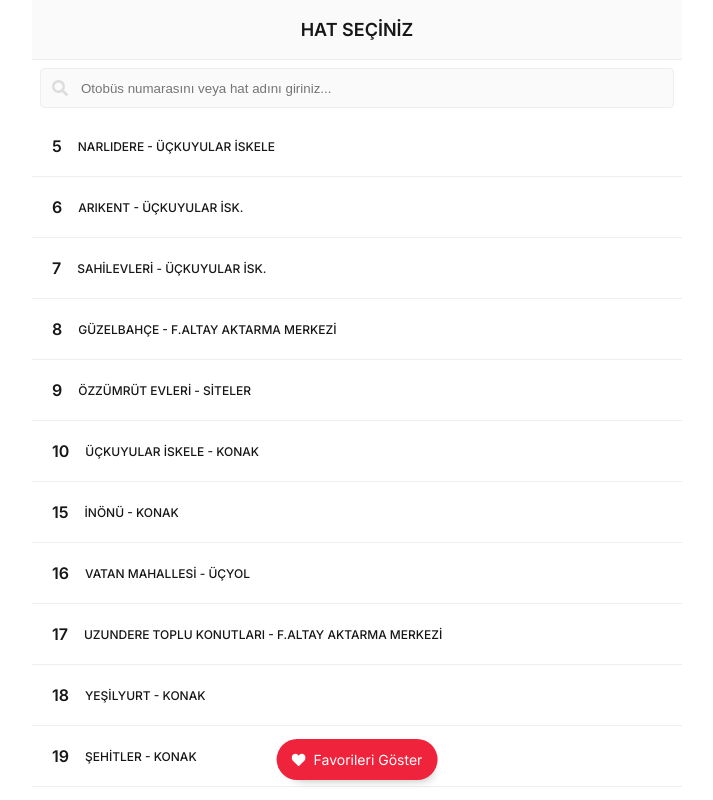
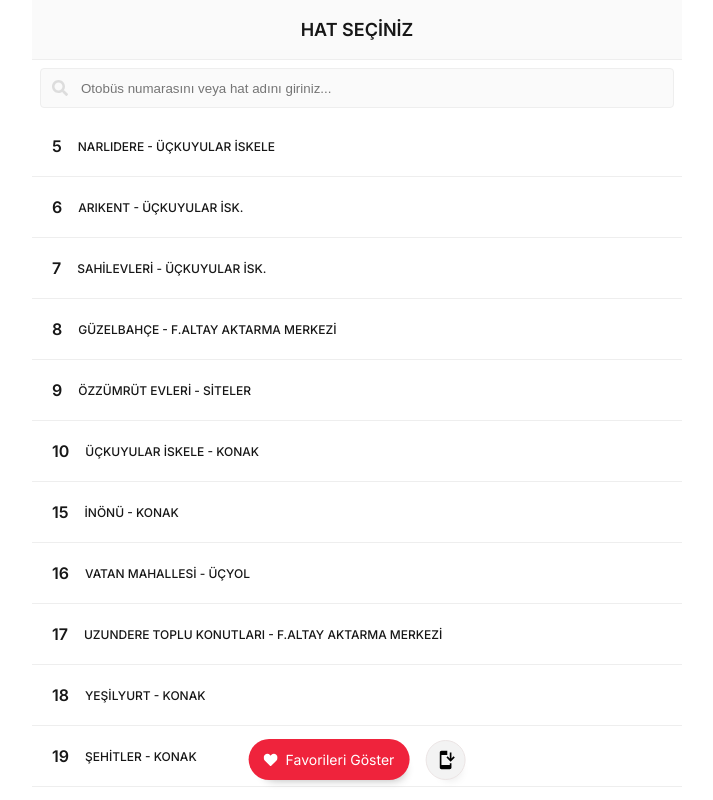
Before and after one commit to inancakduvan/otobusum-nerede, a Next.js app: page / in a window 1280 px wide. Shown: the whole page, without its empty margins (283-996 px from the left). Built offline with nearby package versions, Linux system fonts and the light colour scheme.

Commit message:
install button added

```diff
--- a/components/bus-lines/index.tsx
+++ b/components/bus-lines/index.tsx
@@ -11,9 +11,11 @@ import Favs from "./favs";
 import { FaBus, FaHeart } from "react-icons/fa";
 import { useEffect } from "react";
 import { StorageKeys } from "@/enums";
+import InstallButton from "./install-button";
+import { MdClose } from "react-icons/md";
 
 export default function BusLines() {
-    const { isShowFavs, setIsShowFavs, setFavs } = useBusLinesContext();
+    const { isShowFavs, setIsShowFavs, setFavs, isShowIosModal, setIsShowIosModal } = useBusLinesContext();
 
     useEffect(() => {
         const localFavs = localStorage.getItem(StorageKeys.BusLinesFavs);
@@ -33,10 +35,36 @@ export default function BusLines() {
                 <Favs />
             }
 
-            <div className={styles.showFavsButton + " " + (isShowFavs ? styles.active : "") } onClick={() => setIsShowFavs(!isShowFavs)}>
-                {!isShowFavs ? <FaHeart /> : <FaBus />}
-                {!isShowFavs ? "Favorileri Göster" : "Tüm Hatları Göster"}
+            <div className={styles.bottomButtons}>
+                <div className={styles.showFavsButton + " " + (isShowFavs ? styles.active : "") } onClick={() => setIsShowFavs(!isShowFavs)}>
+                    {!isShowFavs ? <FaHeart /> : <FaBus />}
+                    {!isShowFavs ? "Favorileri Göster" : "Tüm Hatları Göster"}
+                </div>
+
+                <InstallButton />
             </div>
+
+            {isShowIosModal && <div className={styles.iosModal} onClick={() => setIsShowIosModal(false)}>
+                <div className={styles.content}>
+                    <div className={styles.header}>
+                        <div className={styles.title}>Ana Ekranına Ekle</div>
+                        <div className={styles.close} onClick={() => setIsShowIosModal(false)}><MdClose /></div>
+                    </div>
+
+                    <div className={styles.description}>
+                        Uygulamayı ana ekranınıza ekleyin, daha hızlı erişim ve
+                        tam bir uygulama deneyimi yaşayın! Aşağıdaki adımları izleyerek kolayca ekleyebilirsiniz:
+                    </div>
+
+                    <ul>
+                        <li>Alt bardaki Paylaş (Share) butonuna (yukarı ok işareti olan kutu) dokunun.</li>
+
+                        <li> Açılan menüde aşağı kaydırıp "Ana Ekrana Ekle" seçeneğini bulun ve seçin.</li>
+
+                        <li>Açılan ekranda isterseniz ismi düzenleyin, sonra "Ekle" butonuna basın.</li>
+                    </ul>
+                </div>
+            </div> }
         </div>
     )
 }
--- /dev/null
+++ b/components/bus-lines/install-button.tsx
@@ -0,0 +1,63 @@
+import { useEffect, useState } from "react";
+
+import styles from './style.module.scss';
+import { MdInstallMobile, MdClose } from "react-icons/md";
+import { useBusLinesContext } from "@/context/bus-lines";
+
+function isIos() {
+  const userAgent = window.navigator.userAgent.toLowerCase();
+  return /iphone|ipad|ipod/.test(userAgent);
+}
+
+function isInStandaloneMode() {
+  return window.matchMedia('(display-mode: standalone)').matches || (window.navigator as any).standalone === true;
+}
+
+export default function InstallButton() {
+  const [deferredPrompt, setDeferredPrompt] = useState<any>(null);
+  const [showButton, setShowButton] = useState(true);
+
+   const { isShowIosModal, setIsShowIosModal } = useBusLinesContext();
+
+
+  useEffect(() => {
+    const handler = (e: any) => {
+      e.preventDefault();
+      setDeferredPrompt(e);
+      setShowButton(true);
+    };
+
+    window.addEventListener("beforeinstallprompt", handler);
+
+    return () => window.removeEventListener("beforeinstallprompt", handler);
+  }, []);
+
+  const handleInstallClick = async () => {
+    if (isIos() && !isInStandaloneMode()) {
+        setIsShowIosModal(true);
+    } else {
+        if (!deferredPrompt) return;
+            deferredPrompt.prompt();
+            const { outcome } = await deferredPrompt.userChoice;
+        if (outcome === "accepted") {
+            console.log("Kullanıcı uygulamayı yükledi");
+        } else {
+            console.log("Kullanıcı yüklemeyi reddetti");
+        }
+            setDeferredPrompt(null);
+            setShowButton(false);
+        }
+  };
+
+  if (showButton || isShowIosModal) {
+    return (
+    <>
+      <button onClick={handleInstallClick} className={styles.installButton}>
+        <MdInstallMobile />
+      </button>
+    </>
+    );
+  }
+
+  return null;
+}
--- a/components/bus-lines/style.module.scss
+++ b/components/bus-lines/style.module.scss
@@ -67,13 +67,21 @@
     color: #ddd;
 }
 
-.showFavsButton {
+.bottomButtons {
     z-index: 2;
     position: fixed;
     bottom: 20px;
     left: 50%;
     transform: translateX(-50%);
     display: flex;
+    align-items: center;
+    justify-content: center;
+    gap: 16px;
+}
+
+.showFavsButton {
+    flex: 1;
+    display: inline-flex;
     align-items: center;
     gap: 8px;
     padding: 12px 15px;
@@ -83,6 +91,7 @@
     border-radius: 999px;
     box-shadow: 5px 10px 10px -10px rgba(0, 0, 0, 0.3);
     cursor: pointer;
+    white-space: pre;
 }
 
 .noData {
@@ -132,3 +141,75 @@
     transform: translateY(-50%);
     cursor: pointer;
 }
+
+.installButton {
+    display: flex;
+    align-items: center;
+    justify-content: center;
+    gap: 8px;
+    width: 40px;
+    height: 40px;
+    font-size: 20px;
+    background: #f3f3f3;
+    border: 1px solid #ebe4e4;
+    border-radius: 50%;
+    box-shadow: 5px 10px 10px -10px rgba(0, 0, 0, 0.1);
+    cursor: pointer;
+}
+
+.iosModal {
+    z-index: 3;
+    position: fixed;
+    left: 0;
+    top: 0;
+    width: 100%;
+    height: 100dvh;
+    display: flex;
+    align-items: center;
+    justify-content: center;
+    background: rgba(0, 0, 0, 0.3);
+
+    .content {
+        width: 600px;
+        max-width: calc(100% - 20px);
+        background-color: #fff;
+        border-radius: 16px;
+        box-shadow: 5px 10px 10px -10px rgba(0, 0, 0, 0.1);
+        overflow: hidden;
+
+        .header {
+            display: flex;
+            align-items: center;
+            justify-content: space-between;
+            padding: 16px;
+            border-bottom: 1px solid #eee;
+        }
+
+        .title {
+            font-weight: 500;
+        }
+
+        .description {
+            font-size: 14px;
+            padding: 16px;
+        }
+
+        ul {
+            padding: 16px;
+            list-style: decimal;
+            list-style-position: inside;
+
+            li {
+                margin-bottom: 16px;
+
+                &:last-child {
+                    margin-bottom: 0;
+                }
+
+                &::marker {
+                    font-weight: 600;
+                }
+            }
+        }
+    }
+}
--- a/context/bus-lines.tsx
+++ b/context/bus-lines.tsx
@@ -10,6 +10,8 @@ interface Context {
   setFavs: (favs: BusLinesFavs) => void;
   valueToFilter: string;
   setValueToFilter: (valueToFilter: string) => void;
+  isShowIosModal: boolean;
+  setIsShowIosModal: (show: boolean) => void;
 }
 
 interface Props {
@@ -23,6 +25,8 @@ const initialState: Context = {
   setFavs: () => {},
   valueToFilter: "",
   setValueToFilter: () => {},
+  isShowIosModal: false,
+  setIsShowIosModal: () => false
 };
 
 export const BusLinesContext = createContext<Context>(initialState);
@@ -32,10 +36,11 @@ export default function BusLinesContextProvider({ children }: Props) {
   const [isShowFavs, setIsShowFavs] = useState(initialState.isShowFavs);
   const [favs, setFavs] = useState(initialState.favs);
   const [valueToFilter, setValueToFilter] = useState(initialState.valueToFilter);
+  const [isShowIosModal, setIsShowIosModal] = useState(initialState.isShowIosModal);
 
   return (
     <BusLinesContext.Provider
-      value={{ isShowFavs, setIsShowFavs, favs, setFavs, valueToFilter, setValueToFilter }}
+      value={{ isShowFavs, setIsShowFavs, favs, setFavs, valueToFilter, setValueToFilter, isShowIosModal, setIsShowIosModal }}
     >
       {children}
     </BusLinesContext.Provider>
```
